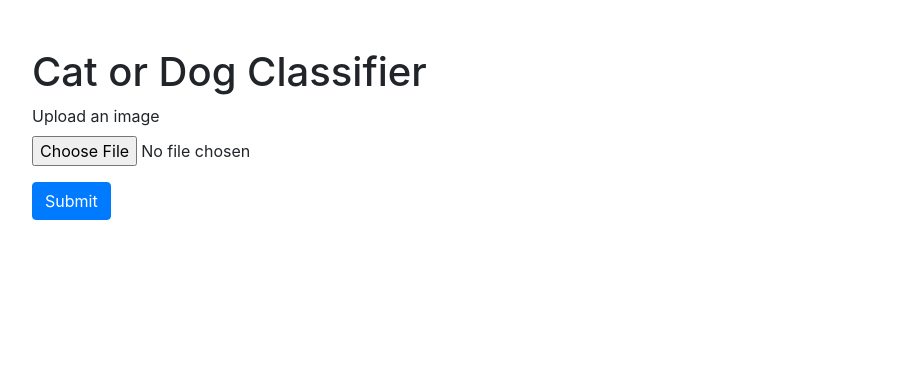
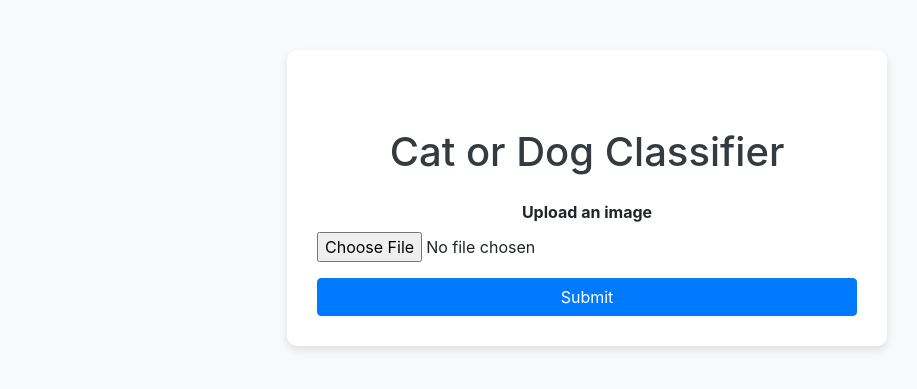
Before and after one commit to memollizm/Cnn-Image-Classification, a Flask app: page / in a window 1280 px wide. Shown: the top 389 px of the page, without its empty margins (53-970 px from the left). Run offline with Flask 3, Linux system fonts and the light colour scheme; some libraries are stand-ins or nearby versions.

Commit message:
Görsel Düzenlemeler

```diff
--- a/templates/index.html
+++ b/templates/index.html
@@ -5,16 +5,49 @@
     <meta name="viewport" content="width=device-width, initial-scale=1, shrink-to-fit=no">
     <title>Cat or Dog Classifier</title>
     <link rel="stylesheet" href="https://stackpath.bootstrapcdn.com/bootstrap/4.3.1/css/bootstrap.min.css">
+    <style>
+      body {
+        background-color: #f8f9fa;
+      }
+      .container {
+        max-width: 600px;
+        margin-top: 50px;
+        padding: 30px;
+        background: #fff;
+        box-shadow: 0 4px 8px rgba(0, 0, 0, 0.1);
+        border-radius: 10px;
+      }
+      .btn-primary {
+        background-color: #007bff;
+        border-color: #007bff;
+      }
+      .btn-primary:hover {
+        background-color: #0056b3;
+        border-color: #004085;
+      }
+      .form-group label {
+        font-weight: bold;
+      }
+      .mt-5 {
+        margin-top: 3rem !important;
+      }
+      h1, h2 {
+        color: #343a40;
+      }
+      img {
+        border-radius: 10px;
+      }
+    </style>
   </head>
   <body>
-    <div class="container">
+    <div class="container text-center">
       <h1 class="mt-5">Cat or Dog Classifier</h1>
-      <form method="post" enctype="multipart/form-data">
+      <form method="post" enctype="multipart/form-data" class="mt-4">
         <div class="form-group">
           <label for="file">Upload an image</label>
-          <input type="file" class="form-control-file" id="file" name="file">
+          <input type="file" class="form-control-file" id="file" name="file" required>
         </div>
-        <button type="submit" class="btn btn-primary">Submit</button>
+        <button type="submit" class="btn btn-primary btn-block">Submit</button>
       </form>
       {% if filename %}
       <h2 class="mt-5">Prediction: {{ prediction }}</h2>
```
